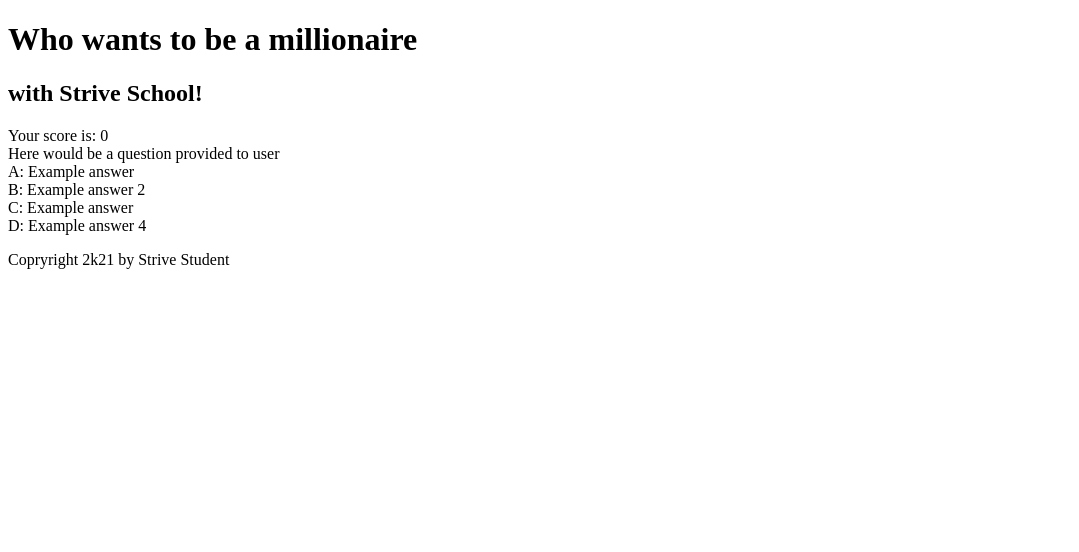
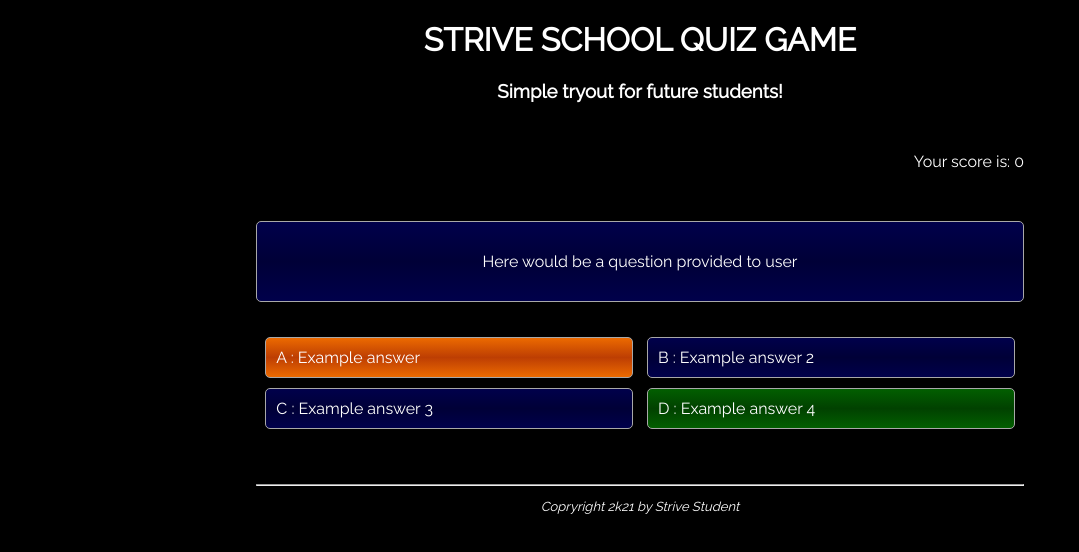
Before and after one commit to BlazejakPiotr/M1D10-HW-Quiz_game, a plain HTML site: page index.html in a window 1280 px wide. Shown: the whole page, without its empty margins (0-1079 px from the left). Drawn offline with Linux system fonts and the light colour scheme.

Commit message:
basic CSS styling

```diff
--- a/index.html
+++ b/index.html
@@ -5,27 +5,31 @@
     <meta http-equiv="X-UA-Compatible" content="IE=edge">
     <meta name="viewport" content="width=device-width, initial-scale=1.0">
     <title>Quiz Game - Strive School Homework</title>
+    <link rel="stylesheet" type="text/css" href="style.css">
+    <link rel="preconnect" href="https://fonts.googleapis.com">
+    <link rel="preconnect" href="https://fonts.gstatic.com" crossorigin>
+    <link href="https://fonts.googleapis.com/css2?family=Raleway&display=swap" rel="stylesheet">
 </head>
 <body>
     <header>
-        <h1>Who wants to be a millionaire</h1>
-        <h2>with Strive School!</h2>
+        <h1>Strive School Quiz Game</h1>
+        <h3>Simple tryout for future students!</h3>
     </header>
     <main>
-        <div>
-            Your score is: 0
-        </div>
+        <div id="score-counter">Your score is: 0</div>
         <div id="question-container">
             Here would be a question provided to user
         </div>
         <div id="answers-container">
-            <div>A: Example answer</div>    <div>B: Example answer 2</div>
-            <div>C: Example answer</div>    <div>D: Example answer 4</div>
+            <div class="answer choosen">A : Example answer</div>    <div class="answer">B : Example answer 2</div><br>
+            <div class="answer">C : Example answer 3</div>  <div class="answer correct">D : Example answer 4</div>
         </div>
 
     </main>
     <footer>
+        <hr>
         <p>Copryright 2k21 by Strive Student</p>
     </footer>
+    <script src="script.js"></script>
 </body>
 </html>
--- /dev/null
+++ b/style.css
@@ -0,0 +1,50 @@
+body {
+    max-width: 768px;
+    margin: 0 auto;
+    background-color: black;
+    color: white;
+    font-family: 'Raleway', sans-serif;
+    text-align: center;
+}
+header {
+    margin-bottom: 50px;
+}
+h1 {
+    text-transform: uppercase;
+}
+
+footer {
+    margin-top: 50px;
+    font-size: small;
+    font-style: italic;
+}
+
+#score-counter {
+    text-align: right;
+    margin-bottom: 50px;
+}
+#question-container{
+    margin-bottom: 30px;
+    padding: 30px;
+    border: 1px solid rgb(168, 168, 168);
+    border-radius: 5px;
+    background-image: linear-gradient(180deg, rgb(0, 0, 75), rgb(0, 0, 55),  rgb(0, 0, 75));
+}
+
+.answer {
+    min-width: 45%;
+    margin: 5px;
+    padding: 10px;
+    text-align: left;
+    border: 1px solid rgb(168, 168, 168);
+    border-radius: 5px;
+    display: inline-block;
+    background-image: linear-gradient(180deg, rgb(0, 0, 75), rgb(0, 0, 55),  rgb(0, 0, 75));
+}
+.choosen {
+    background-image: linear-gradient(180deg, rgb(236, 106, 0), rgb(189, 62, 3),  rgb(236, 106, 0));
+}
+
+.correct {
+    background-image: linear-gradient(180deg, rgb(2, 95, 0), rgb(1, 65, 0),  rgb(2, 95, 0));
+}
```
Also changed, not shown: script.js (added).
